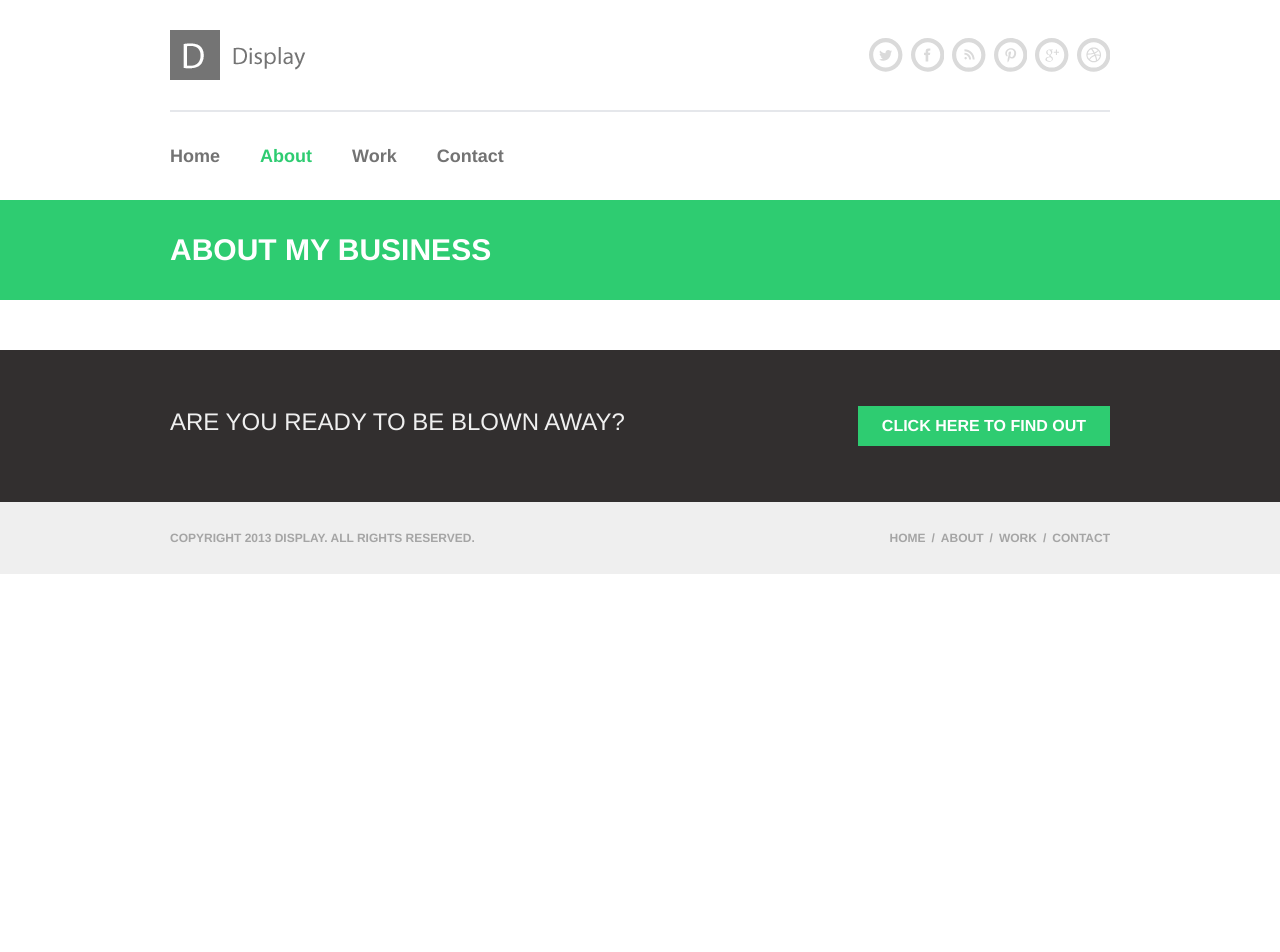
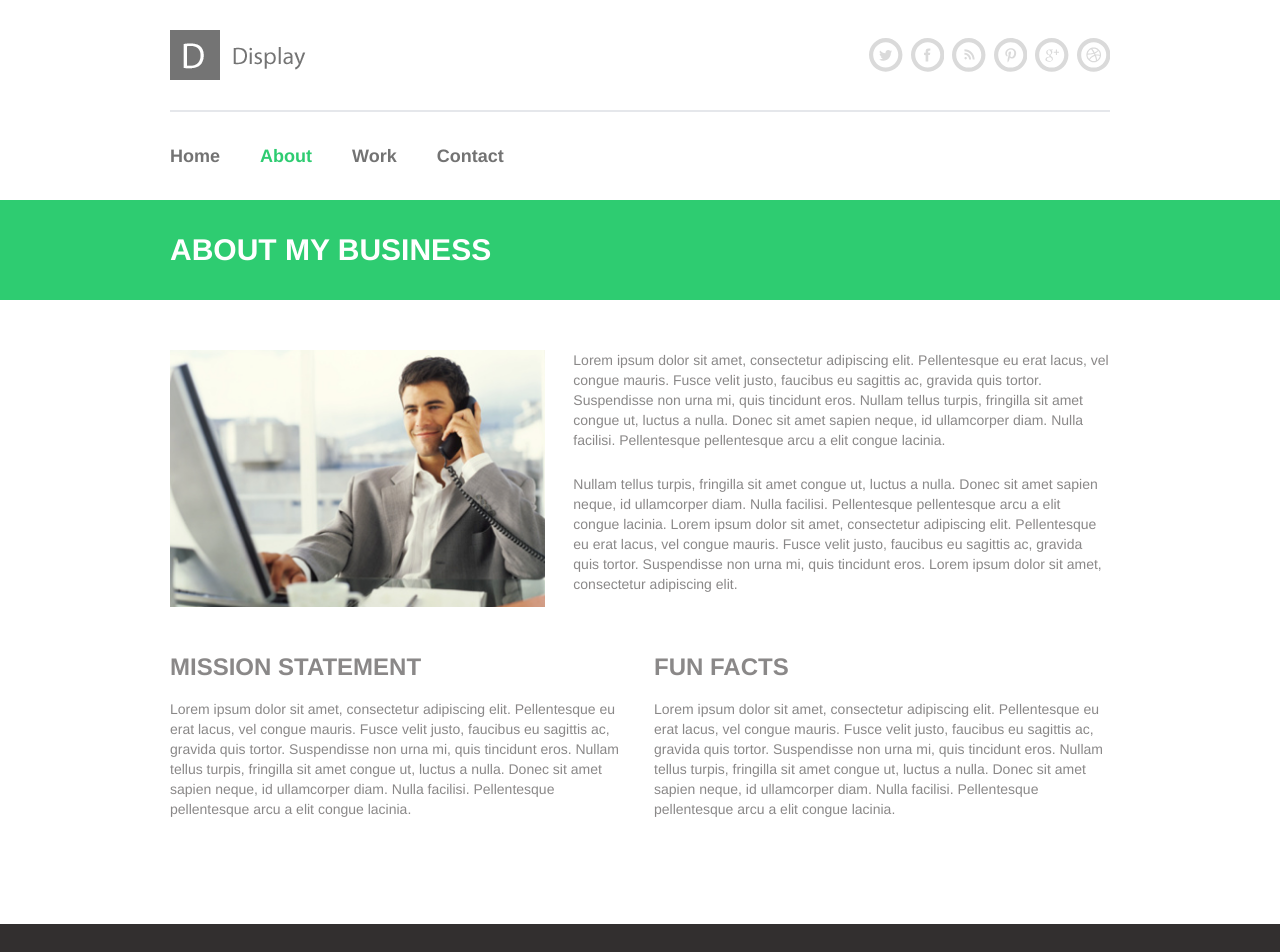
Before and after one commit to Todor46/bild, a React (Create React App) app: page /about in a window 1280 px wide. Shown: the top 952 px of the page. Before the commit the page ends 800 px from the top, so only its background shows below. Built offline with nearby package versions, Linux system fonts and the light colour scheme.

Commit message:
Add about page text.

```diff
--- a/src/pages/About.jsx
+++ b/src/pages/About.jsx
@@ -4,6 +4,59 @@ const About = () => {
   return (
     <>
       <PageTitle title="About my business" />
+      <div className="container mx-auto max-w-screen-lg md:grid grid-cols-12 grid-rows-2 gap-7 text-sm text-gray-dark px-4 lg:px-0">
+        <img
+          src="/images/about.png"
+          alt="about"
+          className="col-span-5 mx-auto mb-4"
+        />
+        <div className="col-span-7 md:mb-4 mb-10">
+          <p>
+            Lorem ipsum dolor sit amet, consectetur adipiscing elit.
+            Pellentesque eu erat lacus, vel congue mauris. Fusce velit justo,
+            faucibus eu sagittis ac, gravida quis tortor. Suspendisse non urna
+            mi, quis tincidunt eros. Nullam tellus turpis, fringilla sit amet
+            congue ut, luctus a nulla. Donec sit amet sapien neque, id
+            ullamcorper diam. Nulla facilisi. Pellentesque pellentesque arcu a
+            elit congue lacinia.
+          </p>
+          <p className="mt-6">
+            Nullam tellus turpis, fringilla sit amet congue ut, luctus a nulla.
+            Donec sit amet sapien neque, id ullamcorper diam. Nulla facilisi.
+            Pellentesque pellentesque arcu a elit congue lacinia. Lorem ipsum
+            dolor sit amet, consectetur adipiscing elit. Pellentesque eu erat
+            lacus, vel congue mauris. Fusce velit justo, faucibus eu sagittis
+            ac, gravida quis tortor. Suspendisse non urna mi, quis tincidunt
+            eros. Lorem ipsum dolor sit amet, consectetur adipiscing elit.
+          </p>
+        </div>
+        <div className="row-start-2 col-span-6 md:mb-4 mb-10">
+          <h2 className="text-2xl font-semibold uppercase mb-4">
+            Mission statement
+          </h2>
+          <p>
+            Lorem ipsum dolor sit amet, consectetur adipiscing elit.
+            Pellentesque eu erat lacus, vel congue mauris. Fusce velit justo,
+            faucibus eu sagittis ac, gravida quis tortor. Suspendisse non urna
+            mi, quis tincidunt eros. Nullam tellus turpis, fringilla sit amet
+            congue ut, luctus a nulla. Donec sit amet sapien neque, id
+            ullamcorper diam. Nulla facilisi. Pellentesque pellentesque arcu a
+            elit congue lacinia.
+          </p>
+        </div>
+        <div className="row-start-2 col-span-6 md:mb-4 mb-10">
+          <h2 className="text-2xl font-semibold uppercase mb-4">Fun facts</h2>
+          <p>
+            Lorem ipsum dolor sit amet, consectetur adipiscing elit.
+            Pellentesque eu erat lacus, vel congue mauris. Fusce velit justo,
+            faucibus eu sagittis ac, gravida quis tortor. Suspendisse non urna
+            mi, quis tincidunt eros. Nullam tellus turpis, fringilla sit amet
+            congue ut, luctus a nulla. Donec sit amet sapien neque, id
+            ullamcorper diam. Nulla facilisi. Pellentesque pellentesque arcu a
+            elit congue lacinia.
+          </p>
+        </div>
+      </div>
     </>
   );
 };
```
Also changed, not shown: public/images/about.png (added).
